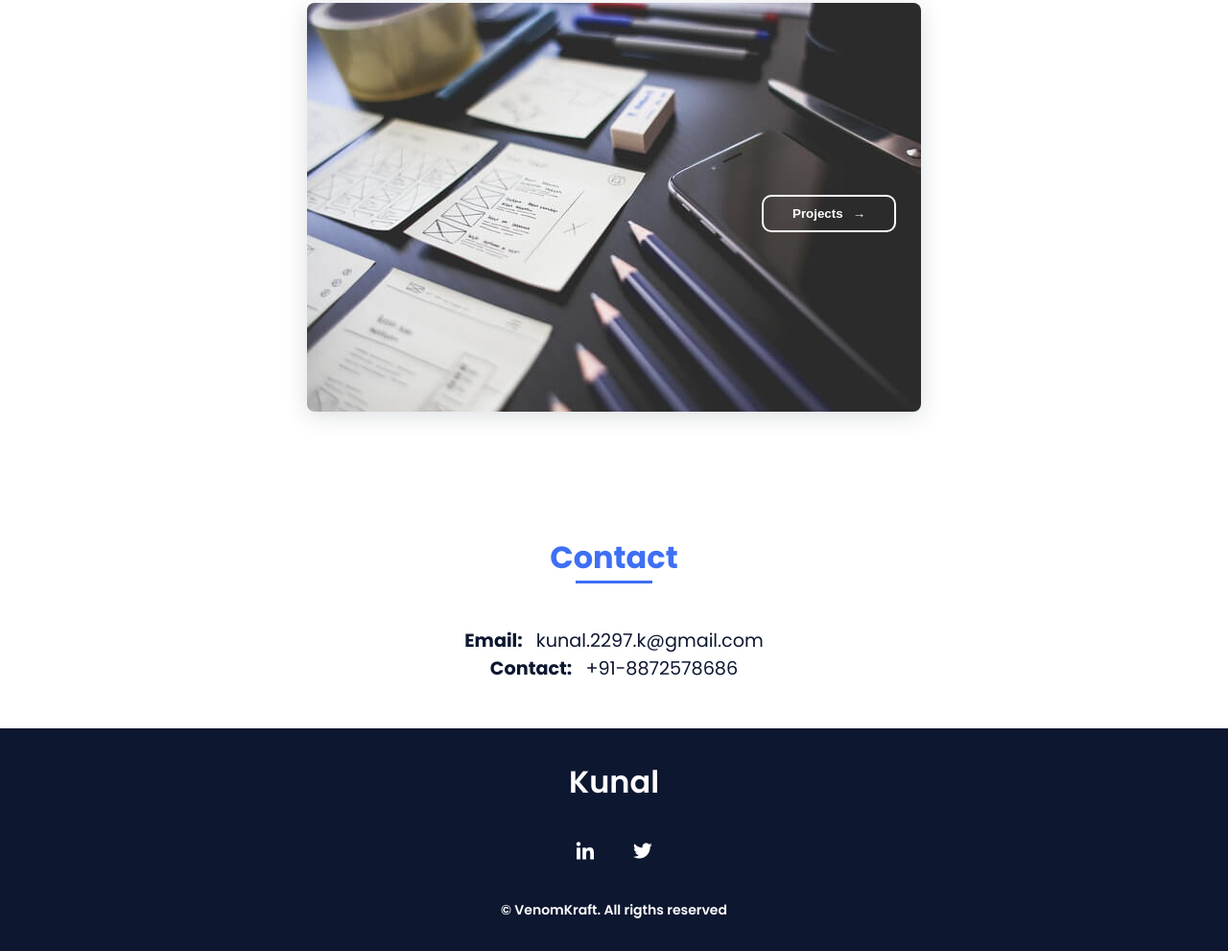
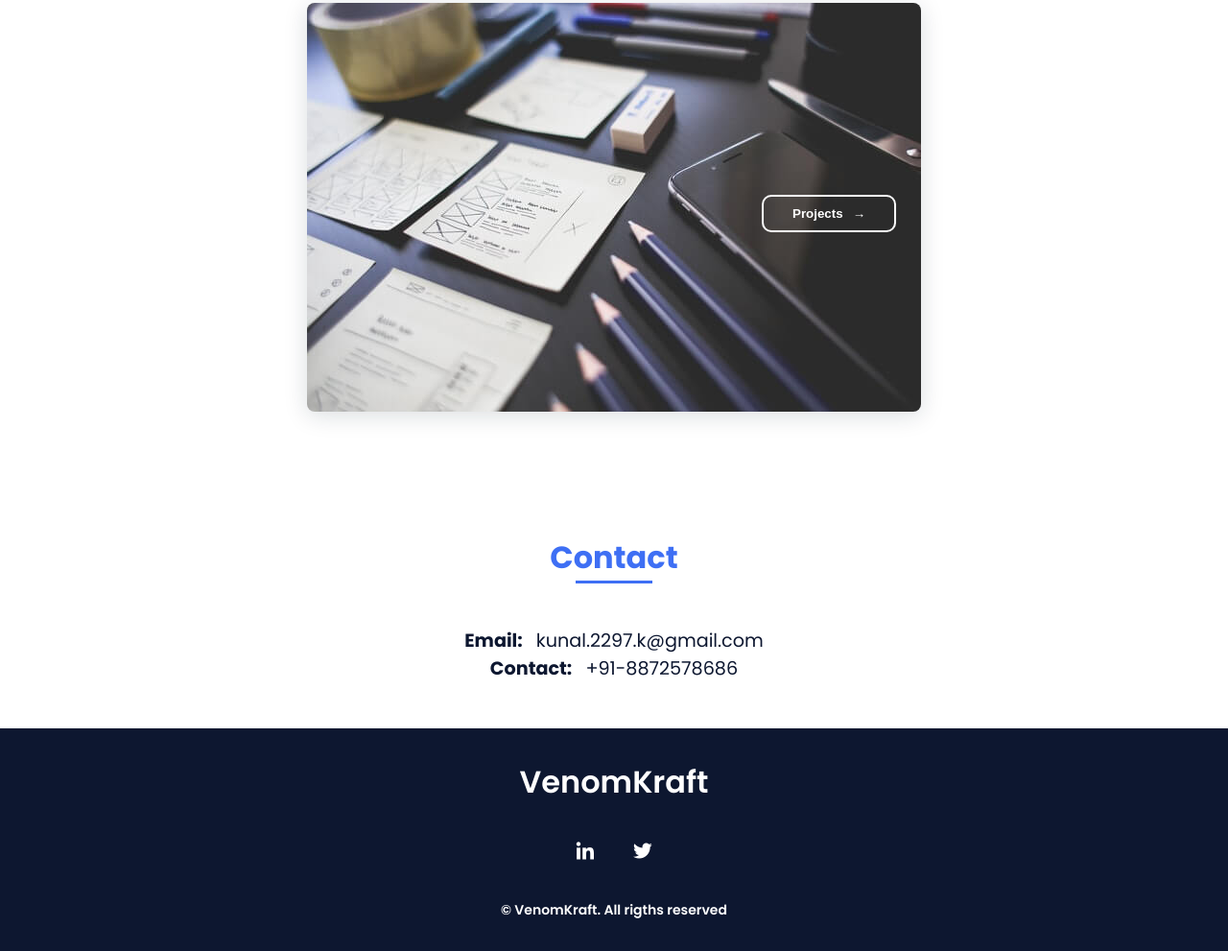
Before and after one commit to Venom9182/venom9182.github.io, a website: page index.html in a window 1280 px wide. Shown: the part 2760-3751 px from the top of the page at 96% size. Drawn offline with nearby package versions, Linux system fonts and the light colour scheme.

Commit message:
updated astar

```diff
--- a/index.html
+++ b/index.html
@@ -309,7 +309,7 @@
 
         <!--===== FOOTER =====-->
         <footer class="footer">
-            <p class="footer__title">Kunal</p>
+            <p class="footer__title">VenomKraft</p>
             <div class="footer__social">
                 <!-- <a href="" class="home__social-icon"><i class='bx bxl-linkedin'></i></a> -->
                 <a href="https://www.linkedin.com/in/kunal-sharma-000858200/" class="footer__icon"><i class='bx bxl-linkedin' ></i></a>
```
Also changed, not shown: 1 other file.
